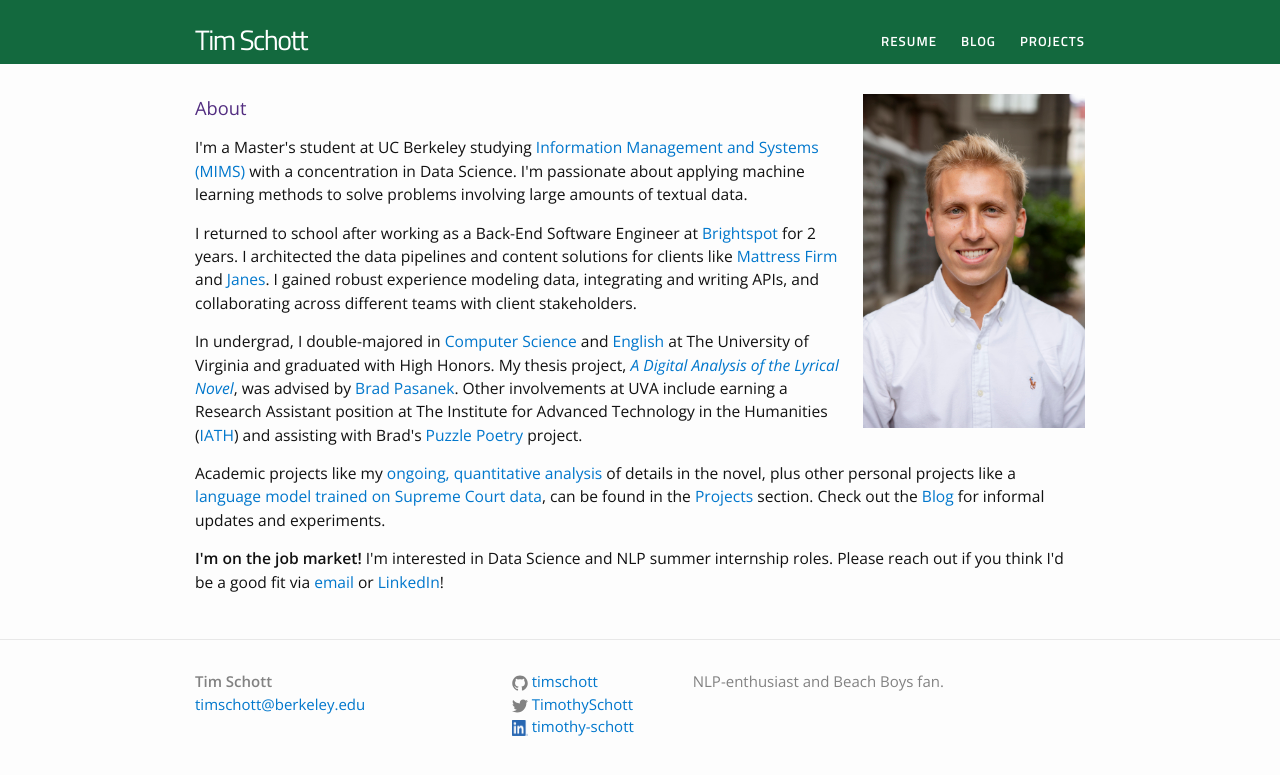
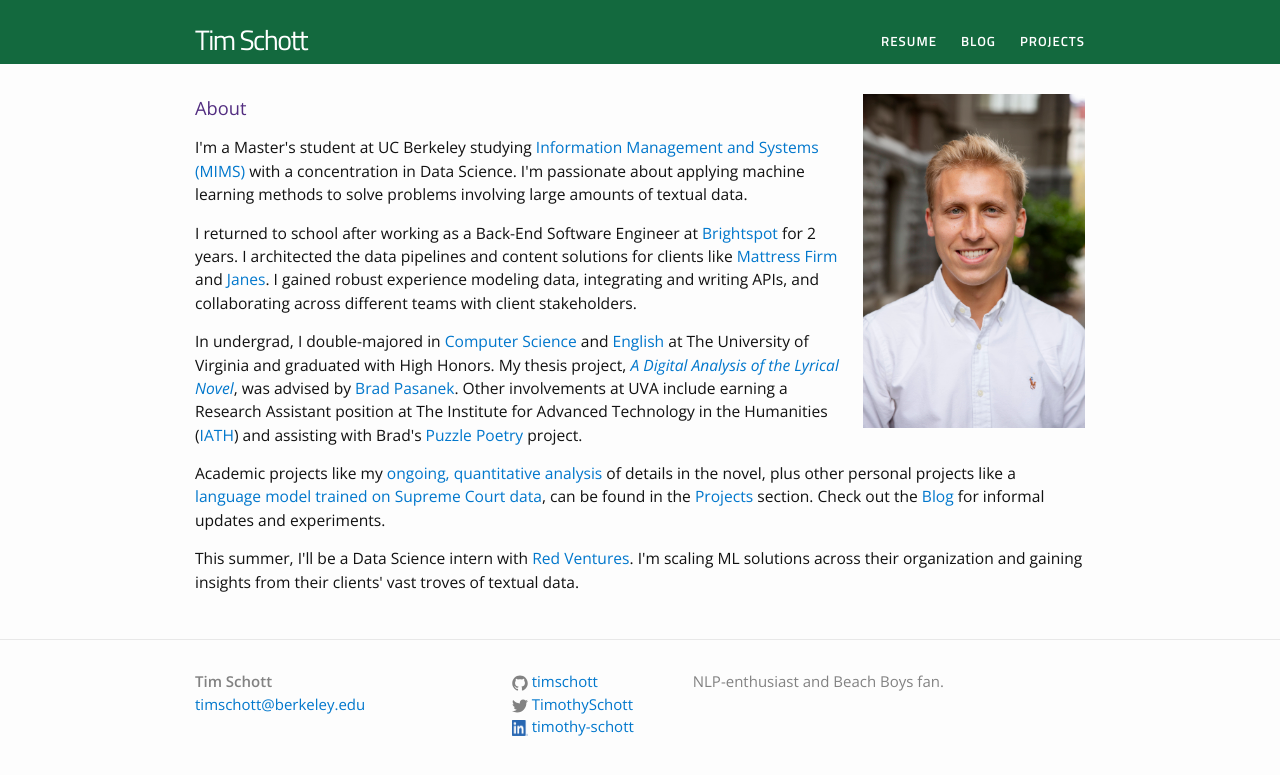
Before and after one commit to timschott/timschott.github.io, a Jekyll site: the page built from index.html, in a window 1280 px wide. Shown: the top 775 px of the page. Built offline with Jekyll 4.4.1, drawn with Linux system fonts in a browser that asks for light colours.

Commit message:
summer line

```diff
--- a/index.html
+++ b/index.html
@@ -17,4 +17,4 @@
 
 <p>Academic projects like my <a href = "/projects/details">ongoing, quantitative analysis</a> of details in the novel, plus other personal projects like a <a href = "/projects/sbotus">language model trained on Supreme Court data</a>, can be found in the <a href="/projects">Projects</a> section. Check out the <a href="/blog">Blog</a> for informal updates and experiments.</p>
 
-<p><b>I'm on the job market!</b> I'm interested in Data Science and NLP summer internship roles. Please reach out if you think I'd be a good fit via <a href="mailto:timschott@berkeley.edu">email</a> or <a href="https://linkedin.com/in/timothy-schott">LinkedIn</a>!</p>
+<p> This summer, I'll be a Data Science intern with <a href = "https://redventures.com">Red Ventures</a>. I'm scaling ML solutions across their organization and gaining insights from their clients' vast troves of textual data.</p>
```
